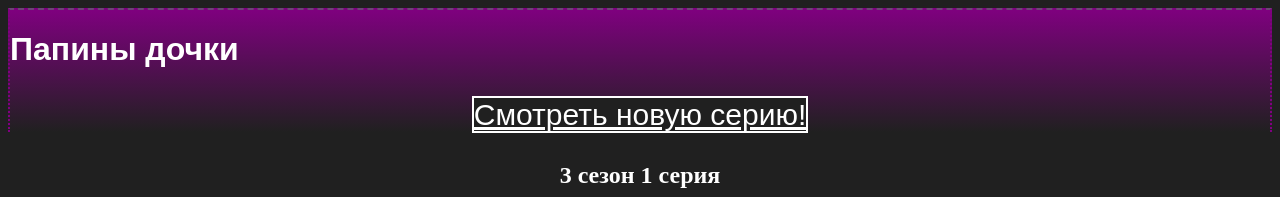
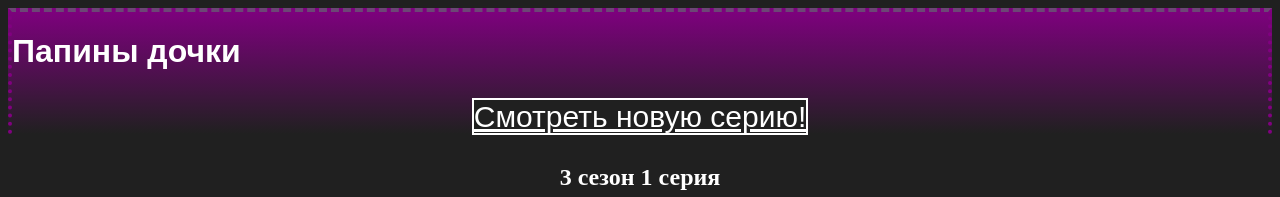
Before and after one commit to Svyatoslav225/PDsiteOriginal, a plain HTML site: page index.html in a window 1280 px wide. Shown: the top 197 px of the page. Drawn offline with Linux system fonts and the light colour scheme.

Commit message:
Update style.css

```diff
--- a/style.css
+++ b/style.css
@@ -27,14 +27,14 @@ a{
   background-image:https://avatars.mds.yandex.net/get-ott/223007/2a0000019426272aa8e3015b7a45b191ca8b/375x375;
 }
 iframe{
-  border:4px ridge red;
+  border:5px ridge red;
 }
 h2{
   text-align:center;
   color:white;
 }
 header{
-  border-top:2px dashed rgb(108,70,117);
-  border-left:2px dotted purple;
-  border-right:2px dotted purple;
+  border-top:4px dashed rgb(108,70,117);
+  border-left:4px dotted purple;
+  border-right:4px dotted purple;
 }
```
